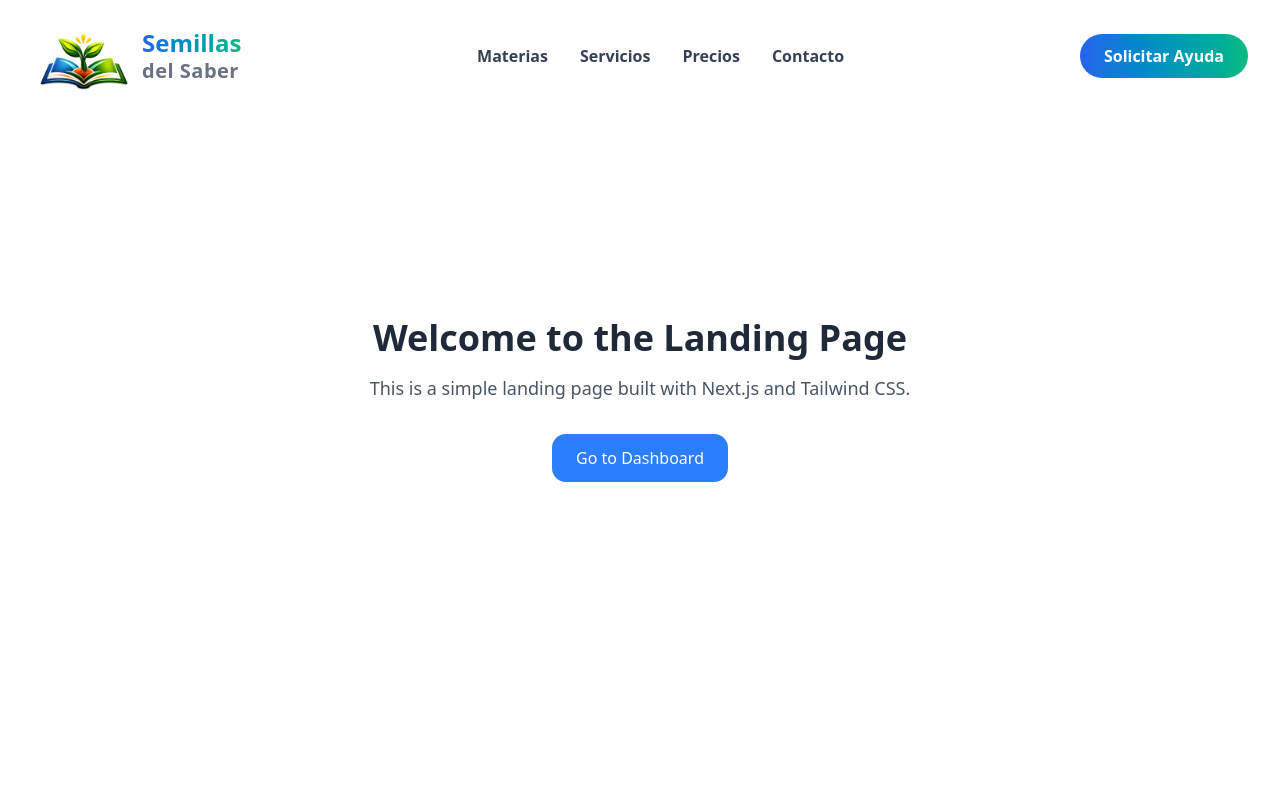
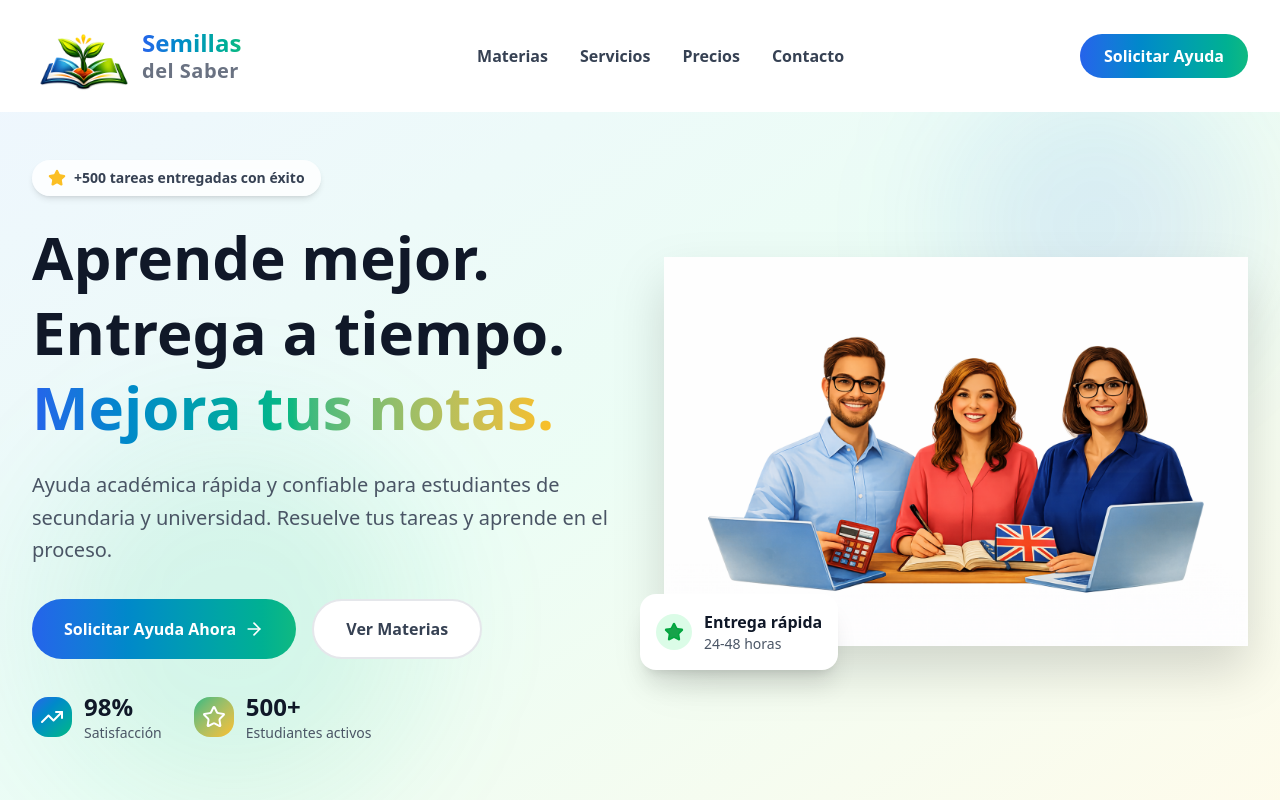
Before and after one commit to HaroldR23/semillas-saber-frontend, a Next.js app: page / in a window 1280 px wide. Shown: the top 800 px of the page. Built offline with nearby package versions, Linux system fonts and the light colour scheme.

Commit message:
feat: implement Hero component section

```diff
--- a/app/(landingPage)/page.tsx
+++ b/app/(landingPage)/page.tsx
@@ -1,9 +1,9 @@
+import { Hero } from "../components/Hero";
+
 const Home = () => {
   return (
-    <div className="flex flex-col items-center justify-center min-h-screen py-2">
-      <h1 className="text-4xl font-bold mb-4">Welcome to the Landing Page</h1>
-      <p className="text-lg text-gray-600 mb-8">This is a simple landing page built with Next.js and Tailwind CSS.</p>
-      <a href="/dashboard" className="px-6 py-3 bg-blue-500 text-white rounded-md hover:bg-blue-600 transition duration-300">Go to Dashboard</a>
+    <div>
+      <Hero />
     </div>
   );
 };
--- /dev/null
+++ b/app/components/Hero.tsx
@@ -0,0 +1,157 @@
+"use client";
+
+import { motion } from 'motion/react';
+import { ArrowRight, Star, TrendingUp } from 'lucide-react';
+import { useState, useEffect } from 'react';
+import Image from 'next/image';
+
+export function Hero() {
+  const [tasksCount, setTasksCount] = useState(0);
+
+  // Animated counter
+  useEffect(() => {
+    const target = 500;
+    const duration = 2000;
+    const increment = target / (duration / 16);
+    let current = 0;
+
+    const timer = setInterval(() => {
+      current += increment;
+      if (current >= target) {
+        setTasksCount(target);
+        clearInterval(timer);
+      } else {
+        setTasksCount(Math.floor(current));
+      }
+    }, 16);
+
+    return () => clearInterval(timer);
+  }, []);
+
+  const scrollToSection = (id: string) => {
+    const element = document.getElementById(id);
+    if (element) {
+      element.scrollIntoView({ behavior: 'smooth', block: 'start' });
+    }
+  };
+
+  return (
+    <section className="relative pt-32 pb-20 md:pt-40 md:pb-28 overflow-hidden bg-linear-to-br from-blue-50 via-emerald-50 to-amber-50">
+      {/* Decorative elements */}
+      <div className="absolute top-20 right-10 w-72 h-72 bg-[#2563eb]/10 rounded-full blur-3xl"></div>
+      <div className="absolute bottom-10 left-10 w-96 h-96 bg-[#10b981]/10 rounded-full blur-3xl"></div>
+
+      <div className="container mx-auto px-4 lg:px-8 relative z-10">
+        <div className="grid lg:grid-cols-2 gap-12 items-center">
+          {/* Left Content */}
+          <motion.div
+            initial={{ opacity: 0, y: 30 }}
+            animate={{ opacity: 1, y: 0 }}
+            transition={{ duration: 0.6 }}
+          >
+            {/* Badge */}
+            <motion.div
+              initial={{ opacity: 0, scale: 0.8 }}
+              animate={{ opacity: 1, scale: 1 }}
+              transition={{ delay: 0.2, duration: 0.5 }}
+              className="inline-flex items-center gap-2 bg-white/80 backdrop-blur-sm px-4 py-2 rounded-full shadow-md mb-6"
+            >
+              <Star className="text-[#fbbf24]" size={18} fill="#fbbf24" />
+              <span className="text-sm font-semibold text-gray-700">
+                +{tasksCount.toLocaleString()} tareas entregadas con éxito
+              </span>
+            </motion.div>
+
+            <h1 className="text-4xl md:text-5xl lg:text-6xl font-bold text-gray-900 mb-6 leading-tight">
+              Aprende mejor.
+              <br />
+              Entrega a tiempo.
+              <br />
+              <span className="bg-linear-to-r from-[#2563eb] via-[#10b981] to-[#fbbf24] text-transparent bg-clip-text">
+                Mejora tus notas.
+              </span>
+            </h1>
+
+            <p className="text-lg md:text-xl text-gray-600 mb-8 leading-relaxed">
+              Ayuda académica rápida y confiable para estudiantes de secundaria y
+              universidad. Resuelve tus tareas y aprende en el proceso.
+            </p>
+
+            {/* CTA Buttons */}
+            <div className="flex flex-col sm:flex-row gap-4 mb-8">
+              <button
+                onClick={() => scrollToSection('contacto')}
+                className="bg-linear-to-r from-[#2563eb] to-[#10b981] text-white px-8 py-4 rounded-full font-semibold hover:shadow-xl transition-all duration-300 hover:scale-105 flex items-center justify-center gap-2"
+              >
+                Solicitar Ayuda Ahora
+                <ArrowRight size={20} />
+              </button>
+              <button
+                onClick={() => scrollToSection('materias')}
+                className="bg-white text-gray-700 px-8 py-4 rounded-full font-semibold hover:shadow-lg transition-all duration-300 border-2 border-gray-200 hover:border-[#2563eb]"
+              >
+                Ver Materias
+              </button>
+            </div>
+
+            {/* Stats */}
+            <div className="flex flex-wrap gap-8">
+              <div className="flex items-center gap-3">
+                <div className="bg-linear-to-br from-[#2563eb] to-[#10b981] p-2 rounded-lg">
+                  <TrendingUp size={24} className="text-white" />
+                </div>
+                <div>
+                  <div className="text-2xl font-bold text-gray-900">98%</div>
+                  <div className="text-sm text-gray-600">Satisfacción</div>
+                </div>
+              </div>
+              <div className="flex items-center gap-3">
+                <div className="bg-linear-to-br from-[#10b981] to-[#fbbf24] p-2 rounded-lg">
+                  <Star size={24} className="text-white" />
+                </div>
+                <div>
+                  <div className="text-2xl font-bold text-gray-900">500+</div>
+                  <div className="text-sm text-gray-600">Estudiantes activos</div>
+                </div>
+              </div>
+            </div>
+          </motion.div>
+
+          {/* Right Image */}
+          <motion.div
+            initial={{ opacity: 0, x: 30 }}
+            animate={{ opacity: 1, x: 0 }}
+            transition={{ duration: 0.6, delay: 0.3 }}
+            className="relative flex items-end justify-center"
+          >
+            <Image
+              src="/docentes_sonrientes.png"
+              alt="Equipo de tutores académicos"
+              width={500}
+              height={500}
+              className="w-full drop-shadow-2xl relative"
+            />
+
+            {/* Floating Card */}
+            <motion.div
+              initial={{ opacity: 0, y: 20 }}
+              animate={{ opacity: 1, y: 0 }}
+              transition={{ delay: 0.8, duration: 0.6 }}
+              className="absolute -bottom-6 -left-6 bg-white p-4 rounded-2xl shadow-xl"
+            >
+              <div className="flex items-center gap-3">
+                <div className="bg-green-100 p-2 rounded-full">
+                  <Star className="text-green-600" size={20} fill="#16a34a" />
+                </div>
+                <div>
+                  <div className="font-bold text-gray-900">Entrega rápida</div>
+                  <div className="text-sm text-gray-600">24-48 horas</div>
+                </div>
+              </div>
+            </motion.div>
+          </motion.div>
+        </div>
+      </div>
+    </section>
+  );
+}
```
